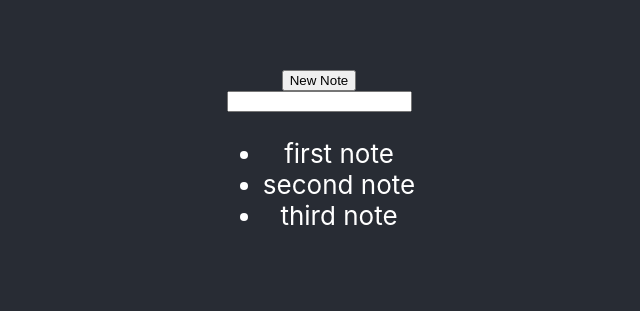
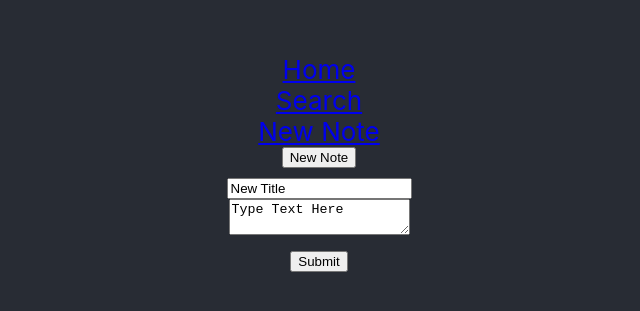
Before and after one commit to JMcWhorter150/react-apple-notes, a React (Create React App) app: page /create in a window 1280 px wide. Shown: the part 237-548 px from the top of the page, without its empty margins (321-961 px from the left). Built offline with nearby package versions, Linux system fonts and the light colour scheme.

Commit message:
Fixes react router functionality to be basically what I want

```diff
--- a/package.json
+++ b/package.json
@@ -8,6 +8,7 @@
     "@testing-library/user-event": "^7.2.1",
     "react": "^16.12.0",
     "react-dom": "^16.12.0",
+    "react-router-dom": "^5.1.2",
     "react-scripts": "3.3.1"
   },
   "scripts": {
--- a/src/App.js
+++ b/src/App.js
@@ -1,9 +1,12 @@
 import React from 'react';
 import './App.css';
+
+import {BrowserRouter as Router, Switch, Route} from 'react-router-dom';
 import SearchBar from './SearchBar';
 import NewNote from './NewNote';
 import NoteEditor from './NoteEditor';
 import NoteList from './NoteList';
+import Nav from './Nav';
 
 class App extends React.Component {
   constructor(props) {
@@ -12,21 +15,6 @@ class App extends React.Component {
       searchText: "",
       currentNoteId: "",
       notes: [
-        {
-          id: 'a1b2c3',
-          title: 'first note',
-          copy: 'la la la la'
-        },
-        {
-          id: '44444',
-          title: 'second note',
-          copy: 'ba ba'
-        },
-        {
-          id: 'iiiii',
-          title: 'third note',
-          copy: 'ha ha ha'
-        }
       ]
     }
   }
@@ -34,16 +22,27 @@ class App extends React.Component {
 
   render() {
     return (
-      <div className="App App-header">
-        <NewNote handleClick={this._createNewNote}/>
-        <SearchBar text={this.searchText} handleText={this._setSearchText} />
-        <NoteList notes={this._getFilteredNotes(this.notes)} selectNote={this._selectNote} />
-        {this.state.currentNoteId ?
-        <NoteEditor updateNote={this._updateNote} note={this.state.notes.find(this._grabNote)} />
-        :
-        ""
-        }
-      </div>
+      <Router >
+        <div className="App App-header">
+        <Nav />
+        <Switch>
+          <Route exact path="/">
+            <NoteList notes={this.state.notes} selectNote={this._selectNote} />
+          </Route>
+          <Route path="/search">
+            <SearchBar text={this.searchText} handleText={this._setSearchText} />
+            <NoteList notes={this._getFilteredNotes(this.state.notes)} selectNote={this._selectNote} />
+          </Route>
+          <Route path="/create">
+            <NewNote handleClick={this._createNewNote}/>
+            <NoteEditor updateNote={this._updateNote} note={this.state.notes.find(this._grabNote)} />
+          </Route>
+          <Route path="/:id">
+            <NoteEditor updateNote={this._updateNote} note={this.state.notes.find(this._grabNote)} />
+          </Route>
+        </Switch>
+        </div>
+      </Router>
     );
   }
 
--- /dev/null
+++ b/src/Nav.js
@@ -0,0 +1,14 @@
+import React from 'react';
+import {Link} from 'react-router-dom';
+
+export default function Nav() {
+    return (
+        <div>
+            <Link to="/">Home</Link>
+            <br />
+            <Link to="/search">Search</Link>
+            <br />
+            <Link to="/create">New Note</Link>
+        </div>
+    );
+}
--- a/src/NoteEditor.js
+++ b/src/NoteEditor.js
@@ -5,15 +5,16 @@ class NoteEditor extends React.Component {
         super(props);
 
         this.state = {
-            changedNote: {}
+            changedNote: props.note ? props.note : {
+                id: Math.random().toString(36).slice(2),
+                title: 'New Title',
+                copy: 'Type Text Here'
+            }
         }
     }
 
     static getDerivedStateFromProps(props, state) {
-        console.log('We are in getDerivedStateFromProps');
-        console.table(props.note);
-        console.table(state.changedNote);
-
+        if (props.note) {
             if (props.note.id === state.changedNote.id) {
                 return {
                     ...state
@@ -24,6 +25,11 @@ class NoteEditor extends React.Component {
                     changedNote: {
                         ...props.note
                     }
+                }
+            }
+        } else {
+            return {
+                ...state
             }
         }
         }
```
Also changed, not shown: 1 other file (tests, documents, lock files or other folders). Lines whose indentation alone changed are shown as unchanged.
